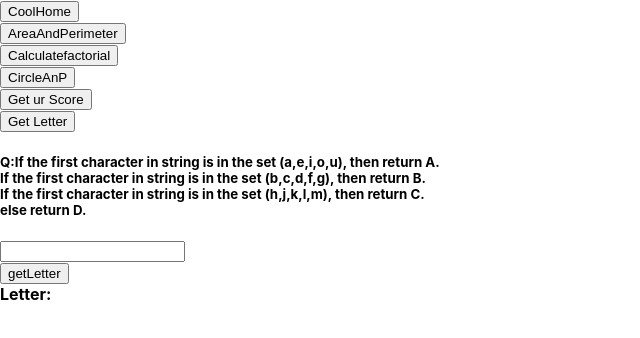
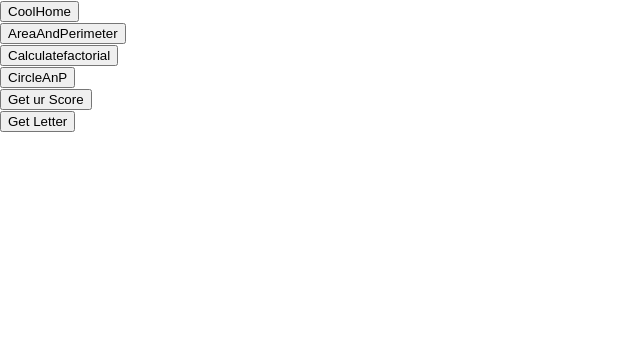
Before and after one commit to Nush3bhr/SolutionRank, a React (Create React App) app: page / in a window 1280 px wide. Shown: the top 338 px of the page, without its empty margins (0-640 px from the left). Built offline with nearby package versions, Linux system fonts and the light colour scheme.

Commit message:
added routes, used useState hook

```diff
--- a/src/App.js
+++ b/src/App.js
@@ -21,7 +21,7 @@ function App() {
       <Route path="/Factorial" component={Factorial} />
       <Route path="/CircleAnP" component={CircleAnP} />
       <Route path="/Score" component={Score} />
-      <FunVdSwitch />
+      <Route path="/FunVdSwitch" component={FunVdSwitch} />
     </Router>
   );
 }
--- a/src/Components/FunVdSwitch.js
+++ b/src/Components/FunVdSwitch.js
@@ -8,7 +8,9 @@ const FunVdSwitch = () => {
   };
   const getLetter = (s) => {
     let alpha;
-    switch (s.charAt(0)) {
+    switch (
+      s.charAt(0) //we can also us s[0]
+    ) {
       case "a" || "e" || "i" || "o" || "u":
         alpha = "A";
         break;
```
Also changed, not shown: 1 other file (tests, documents, lock files or other folders).
